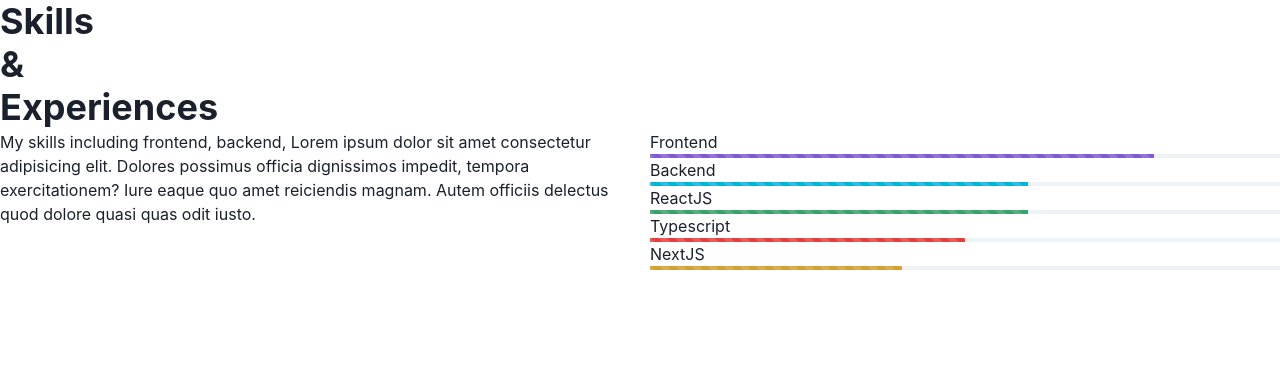
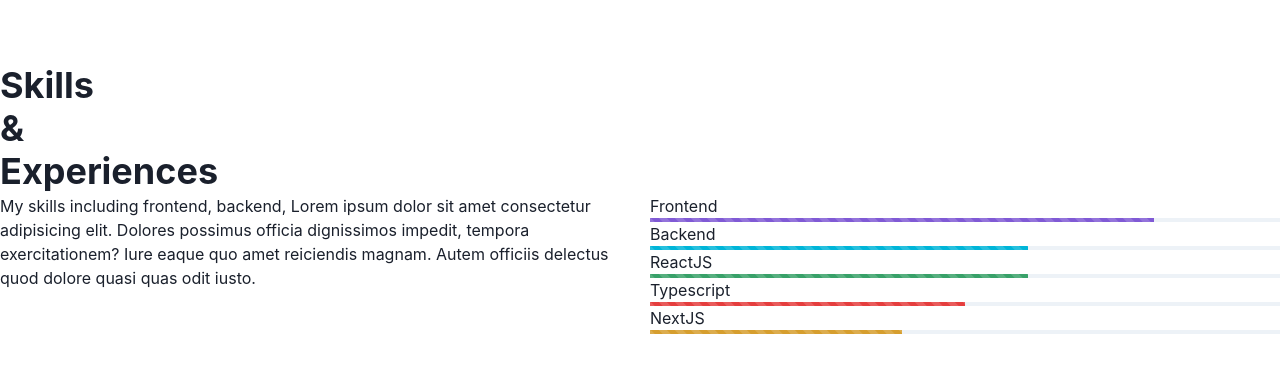
Before and after one commit to shawnsudev/ShawnSu-Portfolio, a Next.js app: page /skills in a window 1280 px wide. Shown: the top 372 px of the page. Built offline with nearby package versions, Linux system fonts and the light colour scheme.

Commit message:
chore: slightly change the style of each main page

```diff
--- a/pages/landing.tsx
+++ b/pages/landing.tsx
@@ -46,7 +46,7 @@ const Landing: NextPage = () => {
   const title = ["Hello", "I'm Shawn,", "new web developer"];
 
   return (
-    <Box className={styles.main}>
+    <Box className={styles.landing}>
       <motion.div
         ref={ref}
         variants={rubberbandContainer}
--- a/pages/projects.tsx
+++ b/pages/projects.tsx
@@ -4,6 +4,7 @@ import { NextPage } from "next";
 import { useRef } from "react";
 import PageTitle from "../components/PageTitle";
 import { rubberband } from "../utils/animation";
+import styles from "../styles/Home.module.css";
 
 const Projects: NextPage = () => {
   const ref = useRef(null);
@@ -32,7 +33,7 @@ const Projects: NextPage = () => {
   const pageTitle = ["My Projects"];
 
   return (
-    <Box>
+    <Box className={styles.main}>
       <PageTitle ref={ref} pageTitle={pageTitle} isInView={isInView} />
       {/* <Heading as="h2" className="rubberband-group">
         {"Projects".split("").map((L, i) => (
--- a/pages/skills.tsx
+++ b/pages/skills.tsx
@@ -13,6 +13,7 @@ import { NextPage } from "next";
 import { forwardRef, useEffect, useRef, useState } from "react";
 import PageTitle from "../components/PageTitle";
 import { rubberband, runRubberbandIn } from "../utils/animation";
+import styles from "../styles/Home.module.css";
 
 const Skills: NextPage = (props) => {
   // const [pageTitle, setPageTitle] = useState("Skills & Experience".split(""));
@@ -78,7 +79,7 @@ const Skills: NextPage = (props) => {
   };
 
   return (
-    <div>
+     <Box className={styles.main}>
       {/* Title */}
       <PageTitle
         ref={ref}
@@ -122,7 +123,7 @@ const Skills: NextPage = (props) => {
           </motion.div>
         </SimpleGrid>
       </motion.div>
-    </div>
+    </Box>
   );
 };
 export default Skills;
--- a/styles/Home.module.css
+++ b/styles/Home.module.css
@@ -2,7 +2,7 @@
   padding: 0 2rem;
 }
 
-.main {
+.landing {
   min-height: 100vh;
   padding: 4rem 0;
   flex: 1;
@@ -10,6 +10,17 @@
   flex-direction: column;
   justify-content: center;
   align-items: center;
+}
+
+.main {
+  padding: 0 2rem;
+  min-height: 100vh;
+  padding: 4rem 0;
+  flex: 1;
+  display: flex;
+  flex-direction: column;
+  /* justify-content: center; */
+  /* align-items: center; */
 }
 
 .footer {
```
Also changed, not shown: pages/about.tsx (+4 -3 lines), pages/contact.tsx (+5 -2 lines), pages/index.tsx (+6 -6 lines).
